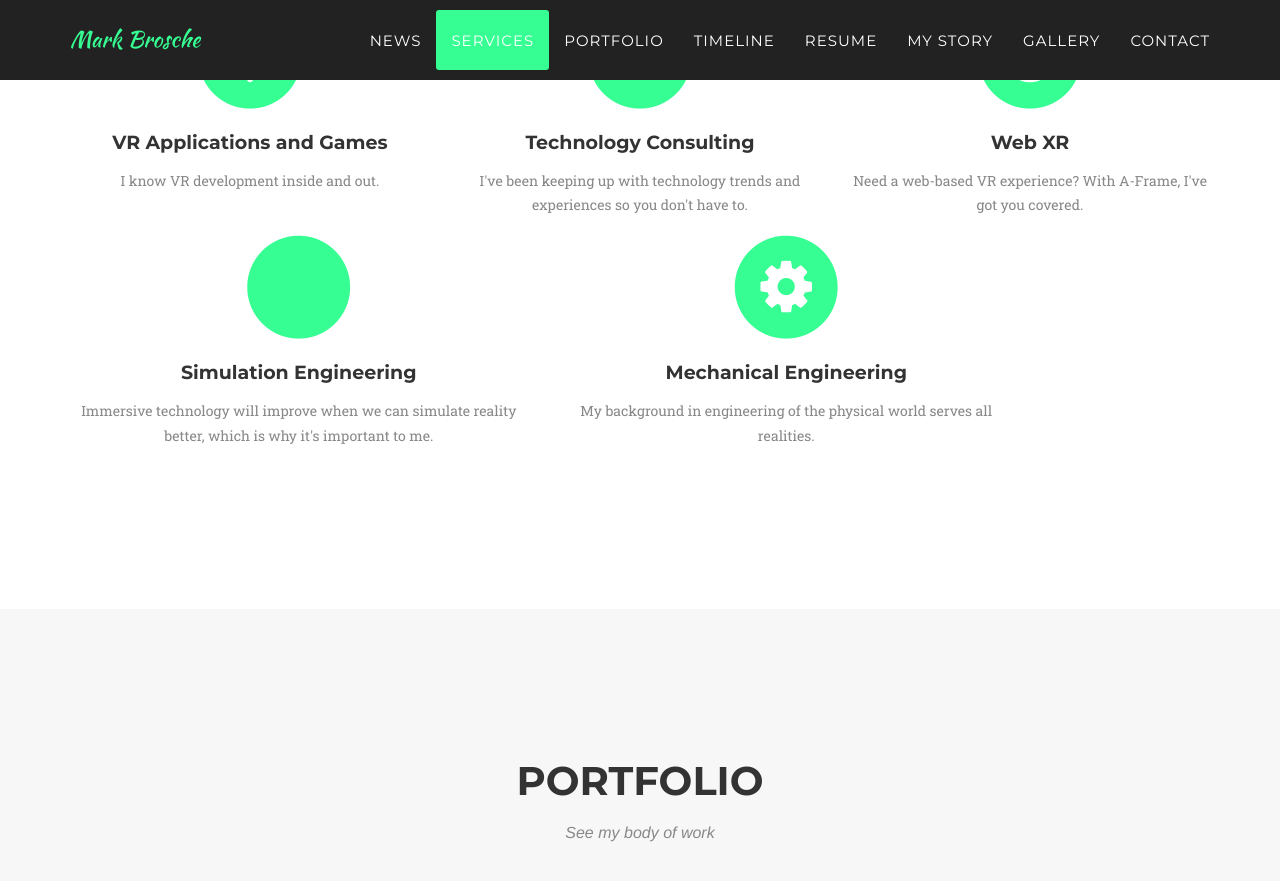
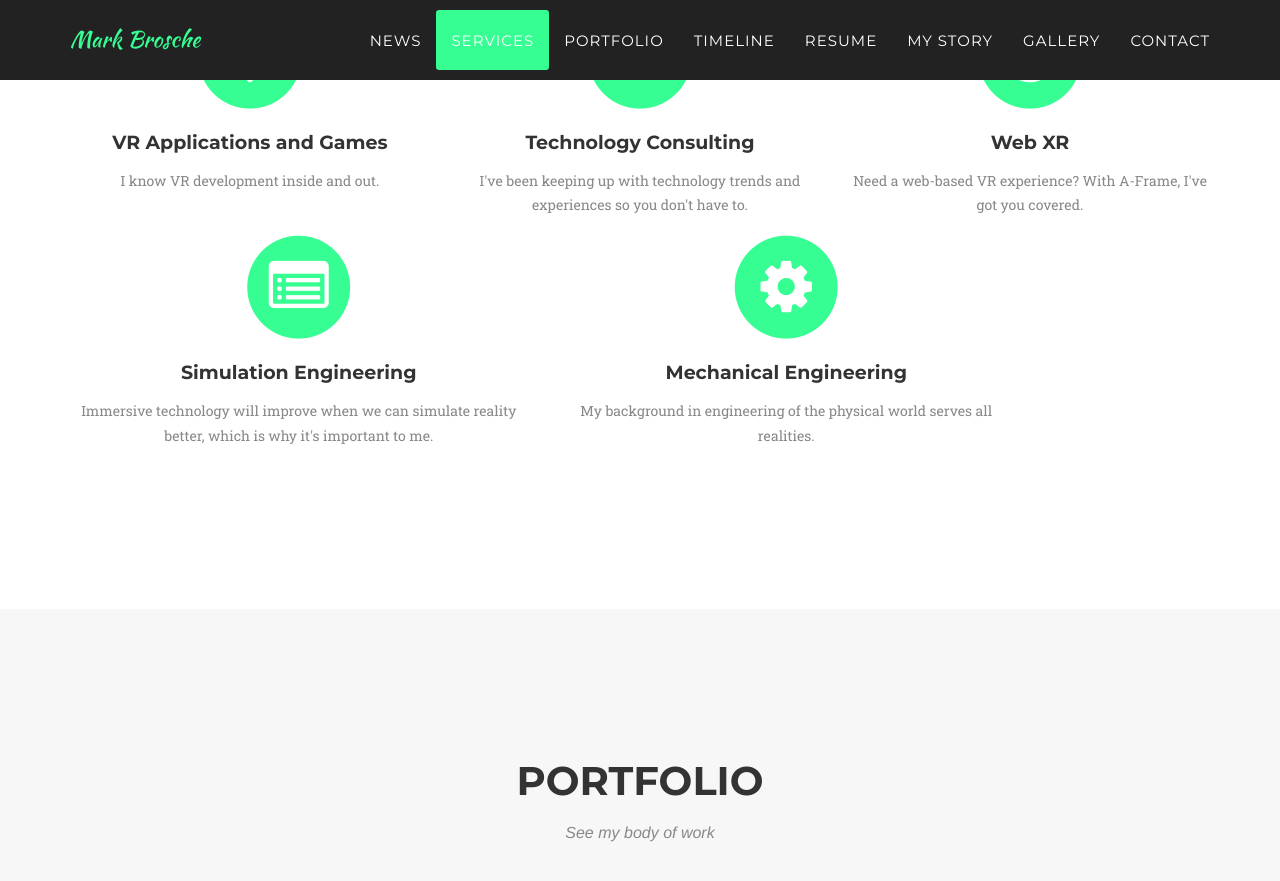
Before and after one commit to MarkBrosche/markbrosche.github.io, a Jekyll site: the page built from index.html, in a window 1280 px wide and 900 px high, scrolled down 1528 px. Shown: the top 881 px of the window. Built offline with Jekyll 4.4.1, drawn with Linux system fonts in a browser that asks for light colours; some web fonts are replaced.

Commit message:
trying new jekyll template

```diff
--- a/_includes/services.html
+++ b/_includes/services.html
@@ -35,7 +35,7 @@
                 <div class="col-md-5">
                     <span class="fa-stack fa-4x">
                         <i class="fa fa-circle fa-stack-2x text-primary"></i>
-                        <i class="fa fa-off fa-stack-1x fa-inverse"></i>
+                        <i class="fa fa-list-alt fa-stack-1x fa-inverse"></i>
                     </span>
                     <h4 class="service-heading">Simulation Engineering</h4>
                     <p class="text-muted">Immersive technology will improve when we can simulate reality better, which is why it's important to me.</p>
```
